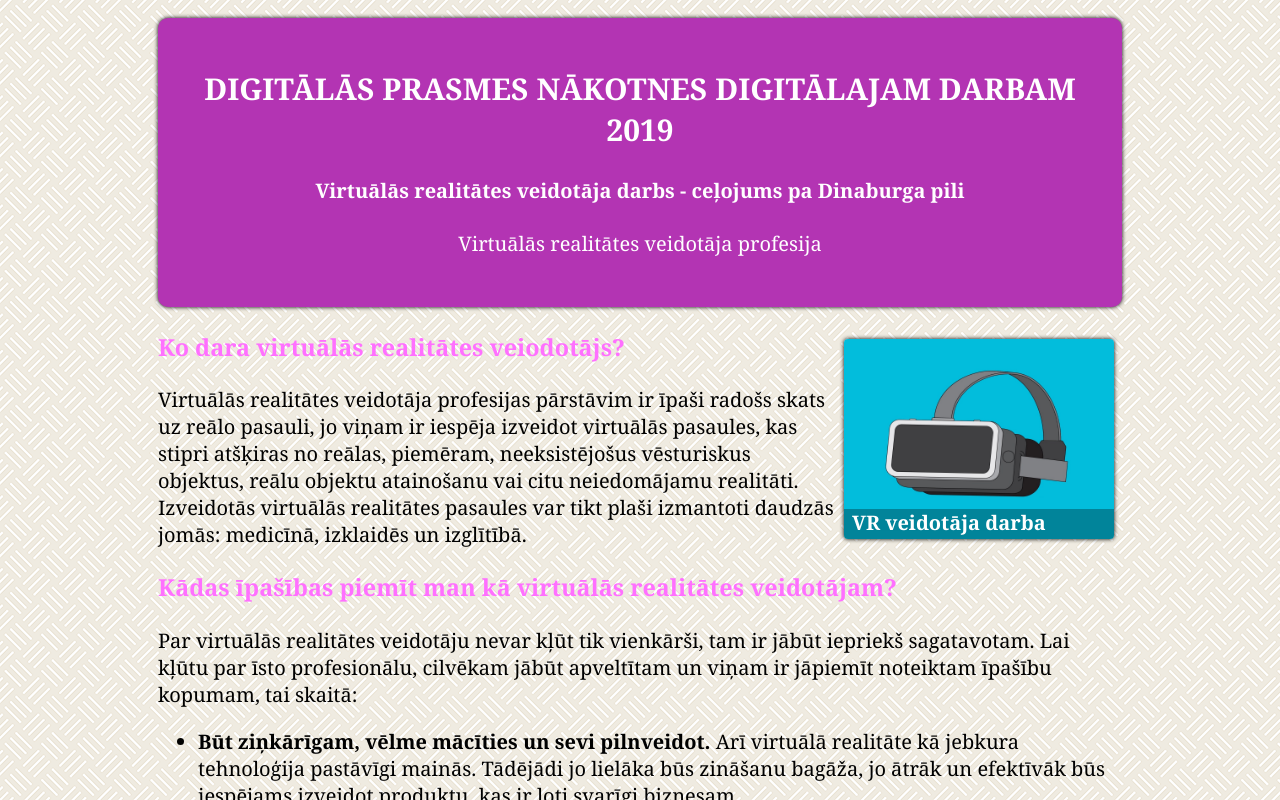
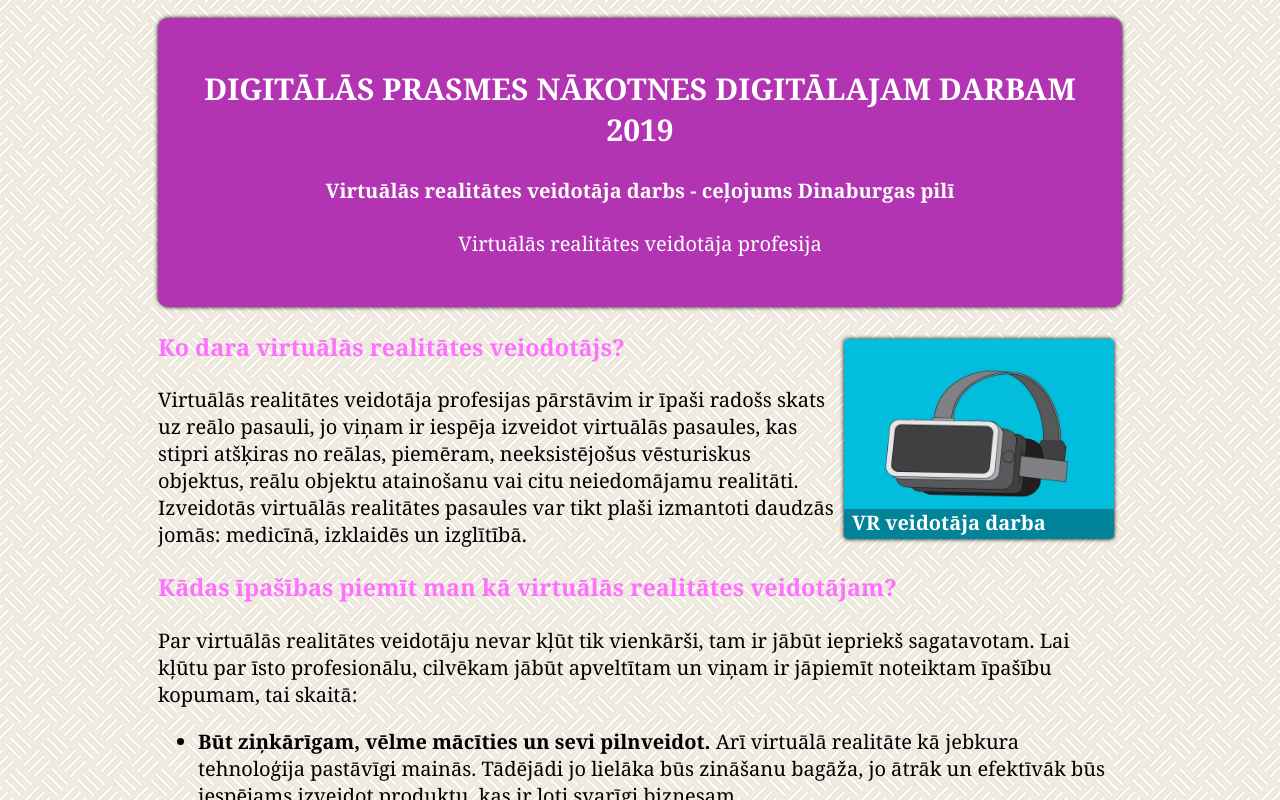
Before and after one commit to cyoq/ContestDigitalSkills, a plain HTML site: page index.html in a window 1280 px wide. Shown: the top 800 px of the page. Drawn offline with Linux system fonts and the light colour scheme.

Commit message:
title update

```diff
--- a/index.html
+++ b/index.html
@@ -4,14 +4,14 @@
     <meta charset="UTF-8">
     <meta name="viewport" content="width=device-width, initial-scale=1.0">
     <meta http-equiv="X-UA-Compatible" content="ie=edge">
-    <title>Virtuālās realitātes veidotāja darbs - ceļojums Dinaburga pilī</title>
+    <title>Virtuālās realitātes veidotāja darbs - ceļojums Dinaburgas pilī</title>
     <link rel="stylesheet" href="main.css">
 </head>
 <body>
 
     <div class="header">
         <h1>DIGITĀLĀS PRASMES NĀKOTNES DIGITĀLAJAM DARBAM 2019</h1>
-        <h4>Virtuālās realitātes veidotāja darbs - ceļojums pa Dinaburga pili</h4>
+        <h4>Virtuālās realitātes veidotāja darbs - ceļojums Dinaburgas pilī</h4>
         <p>Virtuālās realitātes veidotāja profesija</p>
     </div>
 
```
